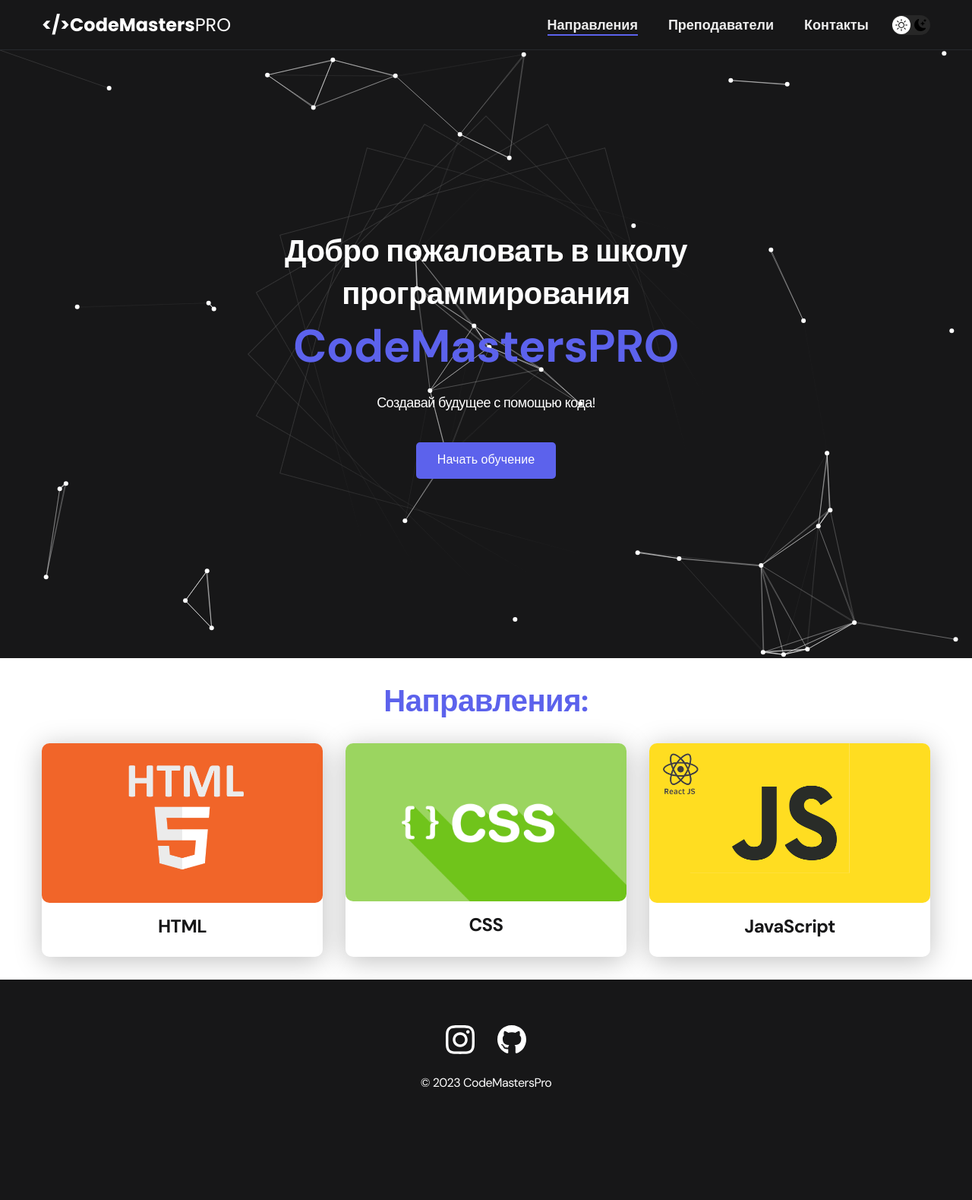
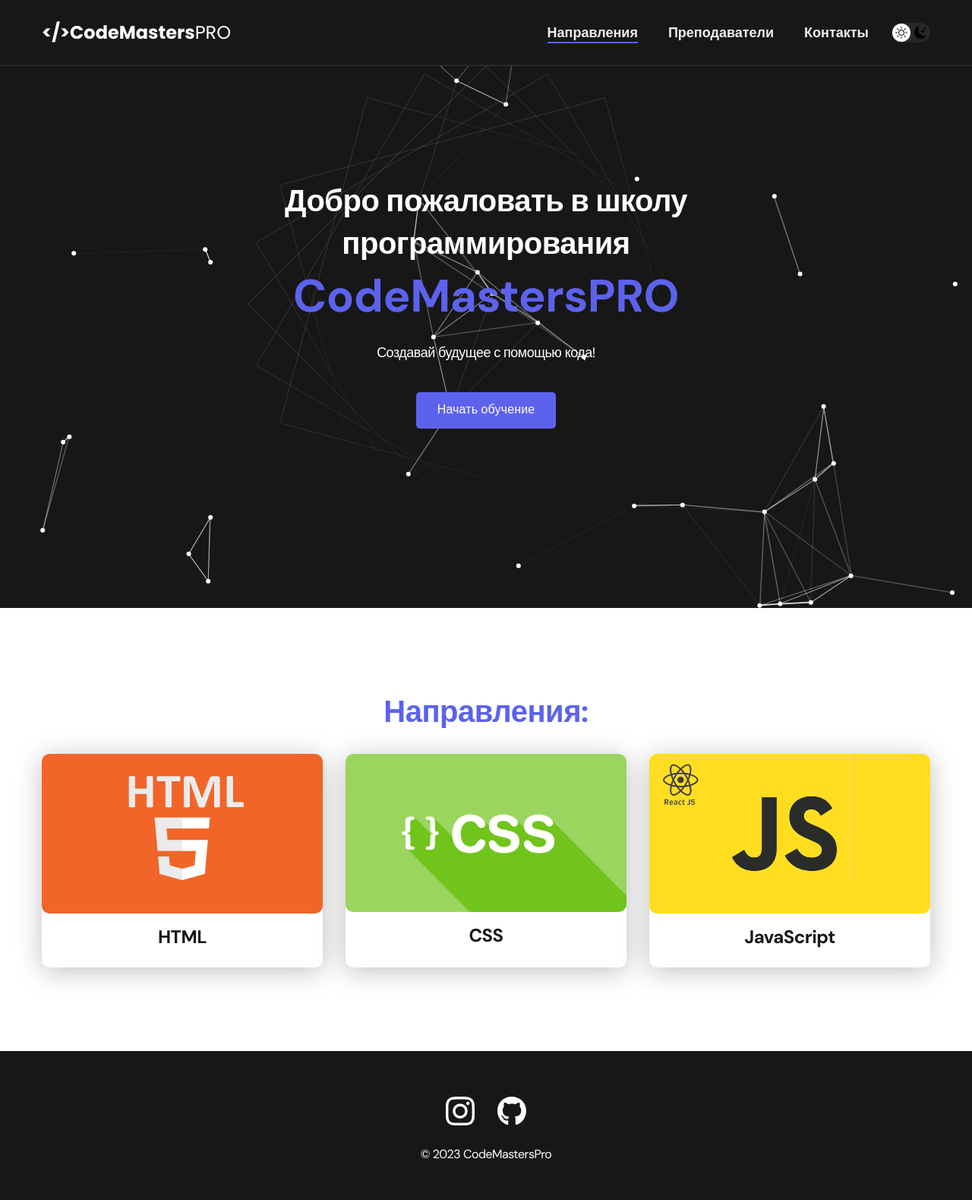
Before and after one commit to hetzer04/CodeMastersPro, a PHP site: page / in a window 1280 px wide. Shown: the whole page at 76% size. Before the commit the page ends 1431 px from the top, so only its background shows below. Run offline with PHP 8.4, Linux system fonts and the light colour scheme.

Commit message:
18.11.2023+++ enddd

```diff
--- a/contacts.html
+++ b/contacts.html
@@ -10,7 +10,7 @@
 </head>
 <body>
 
-    <nav class="nav">
+    <nav class="nav" id="header">
 
         <div class="container">
             <div class="nav-row">
--- a/css/main.css
+++ b/css/main.css
@@ -91,7 +91,7 @@ body::-webkit-scrollbar {
 
 .title-1 {
     margin-bottom: 30px;
-
+  margin-top: 80px;
     font-size: 40px;
     font-weight: 700;
     line-height: 1.3;
@@ -112,14 +112,27 @@ body::-webkit-scrollbar {
 /* Nav */
 
 .nav {
-   padding: 15px 0;
-    border-bottom: 1px solid var(--dark-border);
+    /* padding: 15px 0;  */
+    border-bottom: 2px solid var(--dark-border);
     background-color: var(--dark-bg);
     color: var(--header-text);
     letter-spacing: normal;
+    position: fixed;
+    top: 0;
+    left: 0;
+    width: 100%;
+    z-index: 9999;
+    transition: box-shadow .3s;
+    backdrop-filter: blur(8px);
+    -webkit-backdrop-filter: blur(8px);
+
 
 
 }
+
+
+
+
 
 .nav-row {
     display: flex;
@@ -129,7 +142,23 @@ body::-webkit-scrollbar {
     row-gap: 20px;
     flex-wrap: wrap;
 
+    padding-top: 25px;
+    padding-bottom: 25px;
+    transition:  padding-top .3s,  padding-bottom .3s;
+
 }
+
+
+
+.header_mini {
+    box-shadow: 0px 0px 30px -11px rgba(0,0,0,0.8);
+}
+
+.header_mini .nav-row {
+    padding-top: 5px;
+    padding-bottom: 5px;
+}
+
 
 .logo {
     margin-right: auto;
@@ -286,11 +315,12 @@ body::-webkit-scrollbar {
     background-color: var(--dark-bg);
     background-image: url('./../img/header-bg.png');
     background-repeat: no-repeat;
-    background-size: auto;
+
     background-position: center center;
 
     color: var(--header-text);
     text-align: center;
+
 }
 
 .header__wrapper {
@@ -505,6 +535,8 @@ body::-webkit-scrollbar {
     flex-wrap: wrap;
     column-gap: 30px;
     row-gap: 30px;
+    margin-bottom: 80px
+
 }
 
 .project {
@@ -751,6 +783,7 @@ body::-webkit-scrollbar {
 
     .header__title {
         font-size: 30px;
+        margin-top: 119px;
     }
 
     .header__title strong {
--- a/directs/css.html
+++ b/directs/css.html
@@ -8,7 +8,7 @@
     <link rel="stylesheet" href="../css/main.css">
 </head>
 <body>
-    <nav class="nav">
+    <nav class="nav" id="header">
 
         <div class="container">
             <div class="nav-row">
--- a/directs/html.html
+++ b/directs/html.html
@@ -8,7 +8,7 @@
     <link rel="stylesheet" href="../css/main.css">
 </head>
 <body>
-    <nav class="nav">
+    <nav class="nav" id="header">
 
         <div class="container">
             <div class="nav-row">
--- a/directs/js.html
+++ b/directs/js.html
@@ -8,7 +8,7 @@
     <link rel="stylesheet" href="../css/main.css">
 </head>
 <body>
-    <nav class="nav">
+    <nav class="nav" id="header">
 
         <div class="container">
             <div class="nav-row">
--- a/index.html
+++ b/index.html
@@ -11,7 +11,7 @@
 <body>
 
 
-    <nav class="nav">
+    <nav class="nav" id="header">
 
         <div class="container">
             <div class="nav-row">
--- a/js/main.js
+++ b/js/main.js
@@ -79,3 +79,18 @@ burger.addEventListener("click", function () {
   burger.classList.toggle("burger--active")
   document.body.classList.toggle("stop-scroll")
 })
+
+
+
+//menu
+const headerEl = document.getElementById("header")
+
+window.addEventListener("scroll", function () {
+  const scrollPos = window.scrollY
+
+  if (scrollPos > 100) {
+    headerEl.classList.add("header_mini")
+  } else {
+    headerEl.classList.remove("header_mini")
+  }
+})
--- a/teachers.html
+++ b/teachers.html
@@ -10,7 +10,7 @@
 
 </head>
 <body>
-    <nav class="nav">
+    <nav class="nav" id="header">
 
         <div class="container">
             <div class="nav-row">
```
